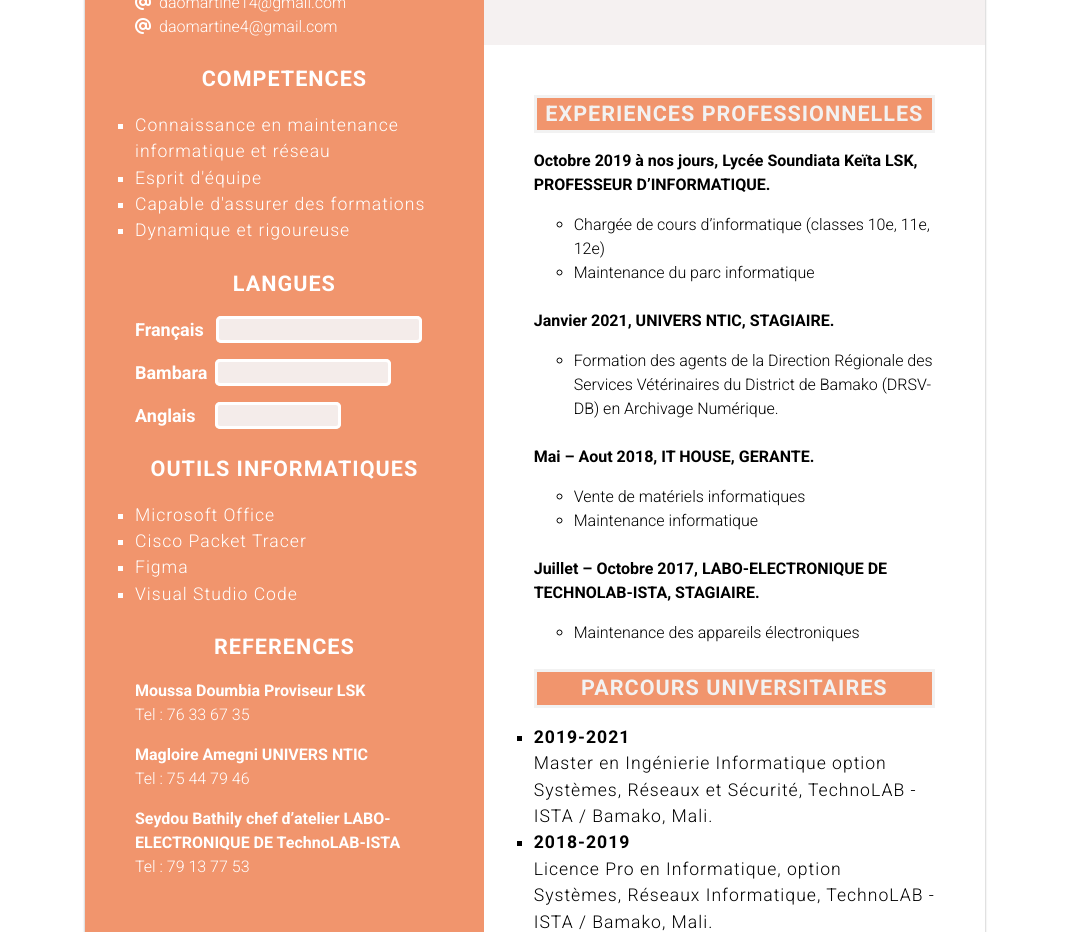
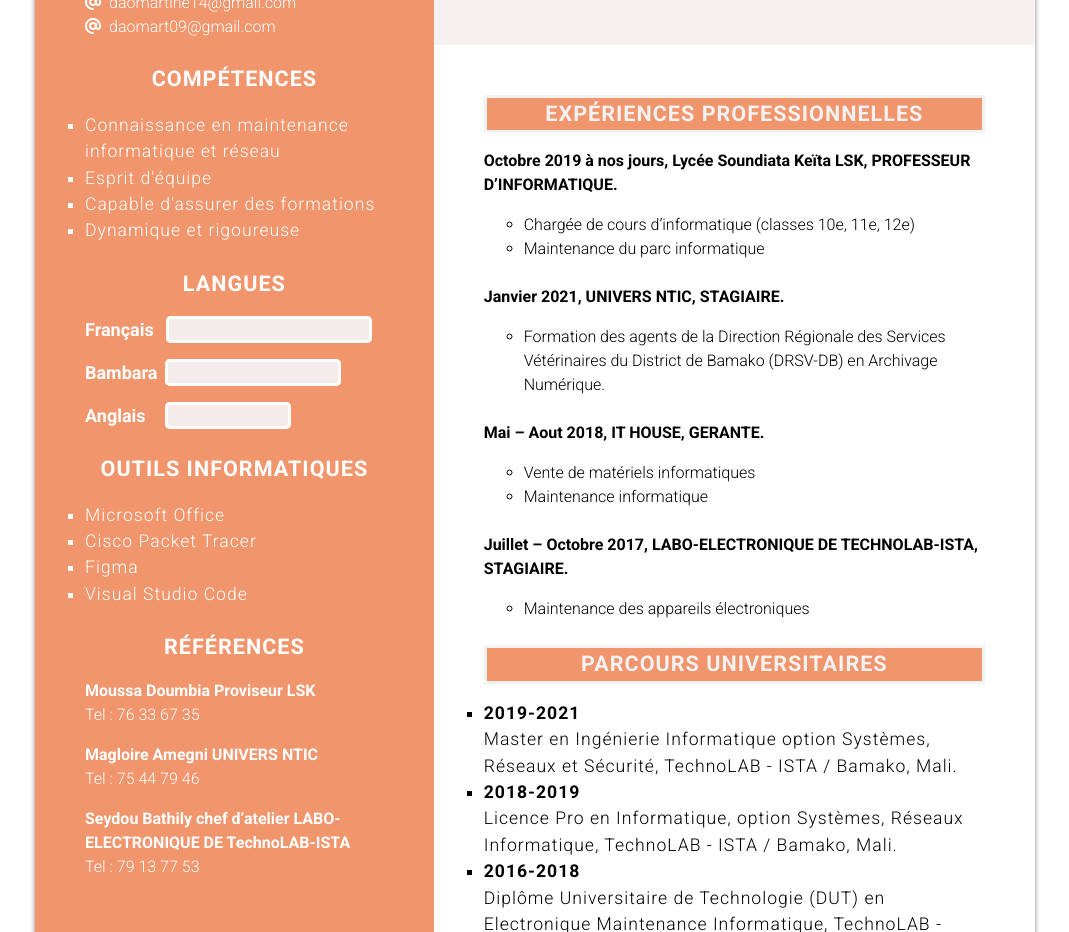
Before and after one commit to MartineDao/CV-Martine, a plain HTML site: page index.html in a window 1280 px wide. Shown: the part 255-1187 px from the top of the page, without its empty margins (105-1174 px from the left). Drawn offline with Linux system fonts and the light colour scheme.

Commit message:
Modification de la mise en page

```diff
--- a/index.html
+++ b/index.html
@@ -21,19 +21,19 @@
     <div class="colonne-gauche">
 
       <div class="section">
-        <h2>CONTACTS</h2>
+        <h2>Contacts</h2>
         <p>
         <ul class="infos">
           <li><i class="icon fas fa-map-marker-alt text-blue"></i> Kalaban coro/ Bamako</li>
           <li><i class="icon fas fa-phone text-blue"></i> 74 29 84 01 / 50 48 40 15</li>
-          <li><i class="icon fa-solid fa-at"></i>daomartine14@gmail.com</li>
-          <li><i class="icon fa-solid fa-at"></i>daomartine4@gmail.com</li>
+          <li><i class="icon fa-solid fa-at"></i><a href="mailto:daomartine14@gmail.com">daomartine14@gmail.com</a></li>
+          <li><i class="icon fa-solid fa-at"></i><a href="mailto:daomart09@gmail.com">daomart09@gmail.com</a></li>
 
         </ul>
         </p>
       </div>
       <div class="section">
-        <h2>COMPETENCES</h2>
+        <h2>Compétences</h2>
         <ul class="competences">
           <li>Connaissance en maintenance informatique et réseau</li>
           <li>Esprit d'équipe</li>
@@ -42,7 +42,7 @@
         </ul>
       </div>
       <div class="section">
-        <h2>LANGUES</h2>
+        <h2>Langues</h2>
         <p class="ln">
           <strong>Français</strong> <span class="fr"></span>
         </p>
@@ -54,7 +54,7 @@
         </p>
       </div>
       <div class="section">
-        <h2>OUTILS INFORMATIQUES</h2>
+        <h2>Outils informatiques</h2>
         <ul class="competences">
           <li>Microsoft Office</li>
           <li>Cisco Packet Tracer</li>
@@ -63,7 +63,7 @@
         </ul>
       </div>
       <div>
-        <h2>REFERENCES</h2>
+        <h2>Références</h2>
         <p class="ref">
           <strong>Moussa Doumbia Proviseur LSK</strong> <br>
           Tel : 76 33 67 35
@@ -87,7 +87,7 @@
       </div>
       <div class="contenu">
         <div class="section">
-          <h2 class="bord">EXPERIENCES PROFESSIONNELLES</h2>
+          <h2 class="bord">Expériences professionnelles</h2>
           <p class="ref">
             <strong>Octobre 2019 à nos jours, Lycée Soundiata Keïta LSK, PROFESSEUR D’INFORMATIQUE.</strong>
           </p>
@@ -123,7 +123,7 @@
           </ul>
         </div>
         <div class="section">
-          <h2 class="bord">PARCOURS UNIVERSITAIRES</h2>
+          <h2 class="bord">Parcours universitaires</h2>
           <ul class="etudes">
             <li><strong>2019-2021</strong> <br>
               Master en Ingénierie Informatique option Systèmes, Réseaux et Sécurité, TechnoLAB - ISTA / Bamako, Mali.
--- a/style.css
+++ b/style.css
@@ -9,9 +9,7 @@ body {
   font-weight: 300;
   font-size: 0.9rem;
   line-height: 1.5;
-  overflow-x: hidden;
 }
-
 
 p {
   margin: 0 0 1rem;
@@ -27,11 +25,8 @@ h2 {
   margin: 0 0 1rem;
   letter-spacing: 1px;
   text-align: center;
-
+  text-transform: uppercase;
 }
-
-
-
 
 .icon {
   margin-right: 0.5rem;
@@ -41,9 +36,9 @@ h2 {
   display: grid;
   grid-template-columns: 1fr 1fr 1fr;
   grid-template-areas: "left-column right-column right-column";
-  width: 900px;
+  width: 1000px;
   margin: 100px auto;
-  box-shadow: 0 1px 3px rgba(0, 0, 0, 0.12), 0 1px 2px rgba(0, 0, 0, 0.24);
+  box-shadow: 0 1px 5px gray;
 }
 
 .section {
@@ -59,13 +54,21 @@ h2 {
   color: white;
 }
 
+a {
+  text-decoration: none;
+  color: white;
+}
+
+a:hover {
+  font-weight: bold;
+  text-decoration: underline;
+}
+
 .infos {
-  columns: 1;
   list-style-type: none;
   padding: 0;
   font-size: 16px;
 }
-
 
 .competences {
   list-style-type: square;
@@ -102,6 +105,7 @@ span.an {
 .ln {
   font-size: 18px;
 }
+
 
 /* RIGHT COLUMN */
 .colonne-droite {
@@ -142,7 +146,6 @@ span.an {
 }
 
 
-
 /* CONTENT */
 .contenu {
   grid-area: content;
@@ -170,10 +173,10 @@ h2.bord {
 }
 
 
-@media screen and (max-width:992px) {
+@media screen and (max-width:901px) {
   .conteneur-cv {
     display: flex;
     flex-direction: column-reverse;
+    width: auto;
   }
-
 }
```
